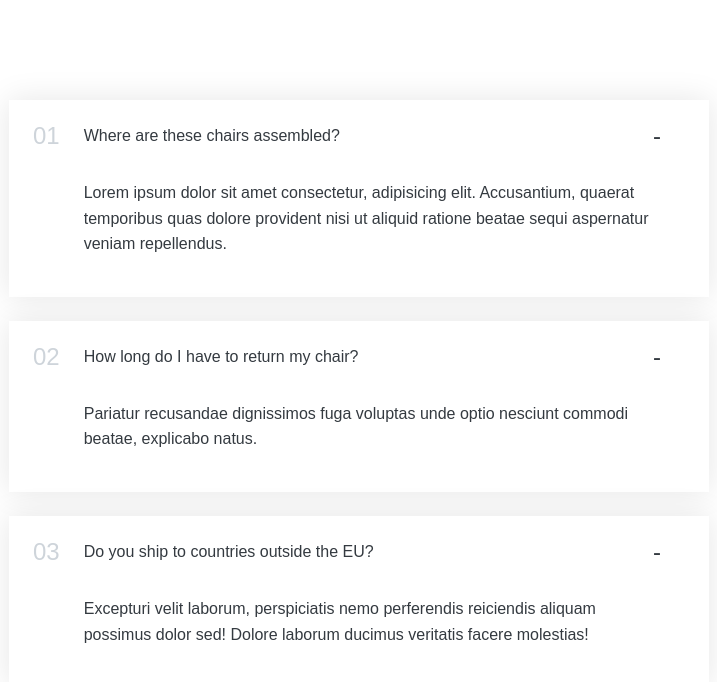
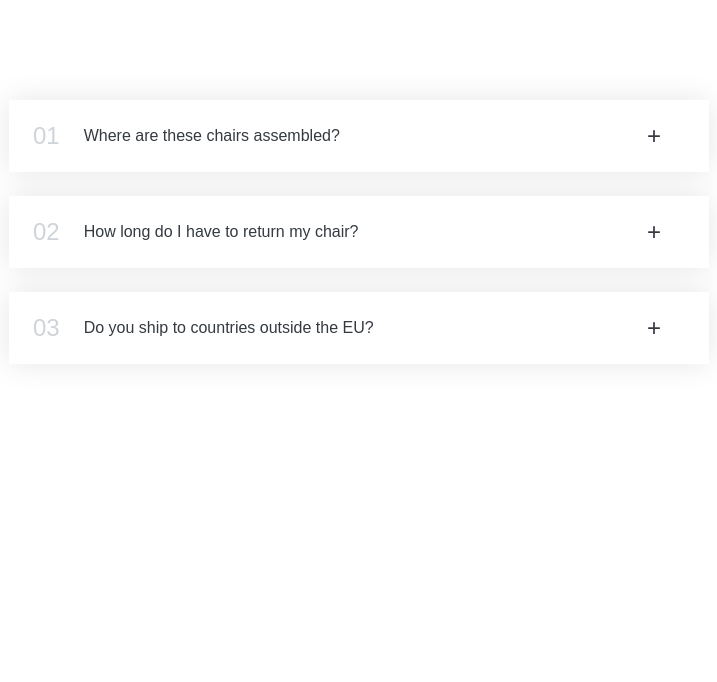
Before and after one commit to Jpkeys29/Dropdown-Questions-React, a React (Create React App) app: page / in a window 1280 px wide. Shown: the top 682 px of the page, without its empty margins (281-998 px from the left). Built offline with nearby package versions, Linux system fonts and the light colour scheme.

Commit message:
Conditional rendering for open/close questions

```diff
--- a/src/App.js
+++ b/src/App.js
@@ -1,3 +1,4 @@
+import { useState } from 'react';
 import './styles.css';
 // import faqs from './questArray.js';
 
@@ -38,12 +39,14 @@ function Questions({data}) {
 }
 
 function IndivQuestion({num, title, text}) {
+  const[isOpen, setIsOpen] = useState(false);
+
   return (
     <div className='item'>
       <p className="number">{num < 9 ? `0${num + 1}` : num + 1}</p>
       <p className="text">{title}</p>
-      <p className="icon">-</p>
-      <div className="content-box">{text}</div>
+      <p className="icon" >{isOpen ? "-" : "+"}</p>
+      {isOpen && <div className="content-box">{text}</div>}
     </div>
   );
 }
```
